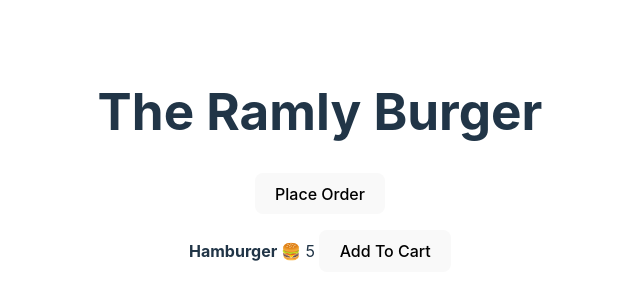
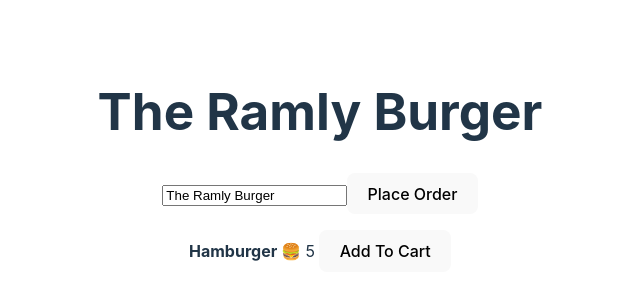
Before and after one commit to iskandar93/vuejs-composition-api, a Vue app: page / in a window 1280 px wide. Shown: the part 232-532 px from the top of the page, without its empty margins (320-960 px from the left). Built offline with nearby package versions, Linux system fonts and the light colour scheme.

Commit message:
add: reactive primitives with refs

```diff
--- a/src/App.vue
+++ b/src/App.vue
@@ -1,12 +1,20 @@
 <script>
   import Meal from './components/Meal.vue';
+  import { ref } from "vue";
 
   export default {
 
     components: { Meal },
 
     setup() {
-      const name = "The Ramly Burger"
+      //--------------------------------------
+      const name = ref("The Ramly Burger")
+      //Always use .value when accessing or mutating the value
+      // name.value = 'Hello from the setup function'
+
+      //--------------------------------------
+      // let name = ref("The Ramly Burger")
+      // name = 'Hello from the setup function'
 
       // function placeOrder() {
       //   alert("Your order has been placed!")
@@ -25,6 +33,7 @@
   <div>
     <h1>{{ name }}</h1>
 
+    <input type="text" v-model="name" />
     <button @click="placeOrder">Place Order</button>
 
     <Meal name="Hamburger 🍔" :price="5" @addToCart="addItemToCart" />
```
Also changed, not shown: 1 other file (tests, documents, lock files or other folders).
